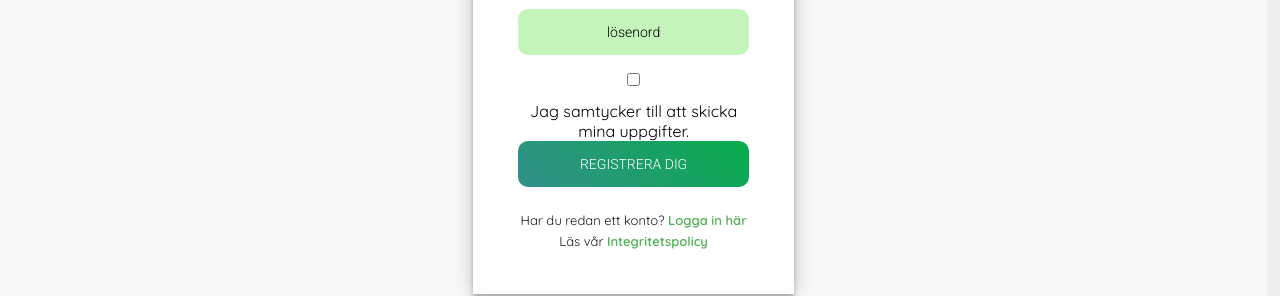
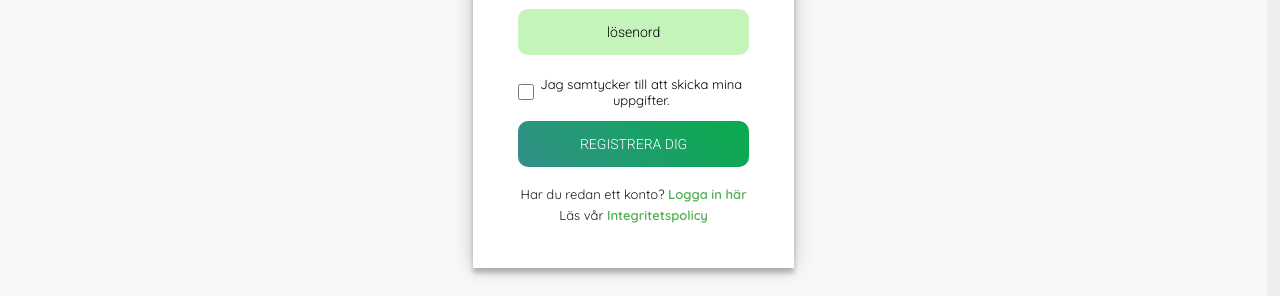
Before and after one commit to TessGrass/GreenGrass-client, a React (Create React App) app: page /register in a window 1280 px wide. Shown: the part 369-665 px from the top of the page. Built offline with nearby package versions, Linux system fonts and the light colour scheme; no server answers.

Commit message:
add checkbox to signup component

```diff
--- a/src/components/error404/Error404.css
+++ b/src/components/error404/Error404.css
@@ -23,7 +23,7 @@
 .error404-text-box {
   text-align: center;
   position: absolute;
-  top: 50%;
+  top: 40%;
   left: 50%;
   transform: translate(-50%, -50%);
   width: 65%;
--- a/src/components/footer/Footer.css
+++ b/src/components/footer/Footer.css
@@ -1,5 +1,5 @@
 .footer-container {
-  width: 100vw;
+  width: 99vw;
   height: 7vh;
   background-color:#c1c3b6;
     display: flex;
--- a/src/components/signup/Signup.css
+++ b/src/components/signup/Signup.css
@@ -61,12 +61,12 @@
   border-radius: 10px;
     animation: blinker 0.8s linear;
 }
+
 @keyframes blinker {
   50% {
     opacity: 0;
   }
 }
-
 
 .signup-form button {
   font-family: "Roboto", sans-serif;
@@ -77,7 +77,7 @@
   width: 100%;
   border: 0;
   padding: 15px;
-  margin-bottom: 20px;
+  margin-bottom: 1em;
   border-radius: 10px;
   color: #FFFFFF;
   font-size: 14px;
@@ -85,11 +85,13 @@
   transition: all 0.3 ease;
   cursor: pointer;
 }
+
 form .signup-message {
   margin: 5px 0 0;
   color: #1b1b1b;
   font-size: 13px;
 }
+
 .signup-message a {
   color: #4CAF50;
   text-decoration: none;
@@ -101,3 +103,18 @@
   max-width: 300px;
   margin: 0 auto;
 }
+
+.signup-consent-input-wrapper {
+  display: flex;
+	flex-direction: row;
+	flex-wrap: nowrap;
+	justify-content: center;
+  padding-top: 0.5em;
+  font-size: 13px;
+  padding-bottom: 1em;
+}
+
+#signup-consent {
+  margin: 0;
+  width: 8%;
+}
--- a/src/components/signup/Signup.jsx
+++ b/src/components/signup/Signup.jsx
@@ -46,7 +46,9 @@
           <form className="signup-form" onSubmit={register}>
             <input type="email" className="placeholder" placeholder="användarmail" onChange={(event) => { setRegisterEmail(event.target.value) }} />
             <input type="password" className="placeholder" pattern=".{6,}" placeholder="lösenord" required title="Minimum sex tecken" onChange={(event) => { setRegisterPassword(event.target.value) }} />
-            <input type="checkbox" id="consent" name="consent" required />Jag samtycker till att skicka mina uppgifter.
+            <div className="signup-consent-input-wrapper">
+              <input type="checkbox" id="signup-consent" name="consent" required />Jag samtycker till att skicka mina uppgifter.
+            </div>
             { registeredUser ? <div className="success-register-user">Ditt konto har skapats och du kan nu logga in!</div> : false }
             <button type="submit">Registrera dig</button>
             <p className="signup-message">
--- a/src/components/todo/Todo.jsx
+++ b/src/components/todo/Todo.jsx
@@ -97,7 +97,7 @@
       body: JSON.stringify(payload)
     })
     if (responseFromPatch.status === 204) {
-      if (boolValue === true) {
+      if (boolValue) {
         setBoolValue(false)
       } else {
         setBoolValue(true)
--- a/src/index.css
+++ b/src/index.css
@@ -5,9 +5,11 @@
 }
 
 body {
-  -ms-overflow-style: none;
+/*   -ms-overflow-style: none;
   scrollbar-width: none;
+  overflow-y: scroll;  */
   overflow-y: scroll;
+  overflow-x: hidden;
   margin: 0;
   font-family: Quicksand, -apple-system, BlinkMacSystemFont, 'Segoe UI', 'Roboto', 'Oxygen',
     'Ubuntu', 'Cantarell', 'Fira Sans', 'Droid Sans', 'Helvetica Neue',
@@ -17,7 +19,7 @@
 }
 
 body::-webkit-scrollbar {
-  display: none; /* for Chrome, Safari, and Opera */
+  /* display: none; /* for Chrome, Safari, and Opera */
 }
 
 #root {
```
Also changed, not shown: src/error404.jsx (deleted, +0 -16 lines), src/components/weather/sunandgrass.jpg (deleted).
